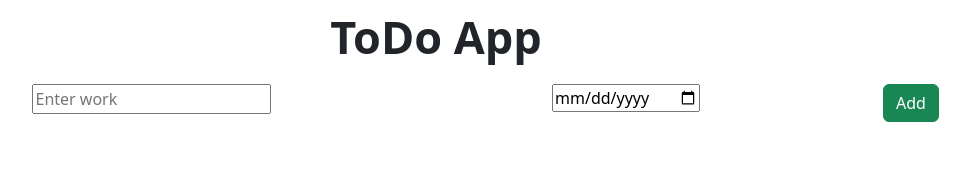
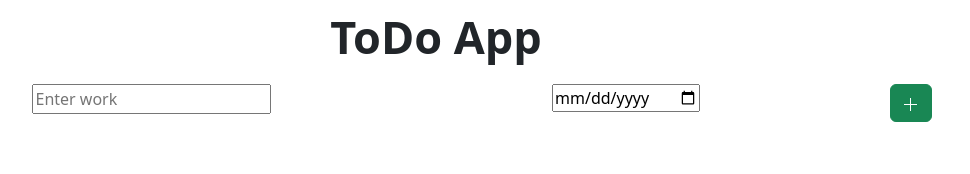
Before and after one commit to Aaryan-Sharma-5/Learning_React, a React (Vite) app in the folder Projects/ToDo-App/: page / in a window 1280 px wide. Shown: the top 174 px of the page, without its empty margins (204-1174 px from the left). Built offline with nearby package versions, Linux system fonts and the light colour scheme.

Commit message:
Added React Icons

```diff
--- a/Projects/ToDo-App/package.json
+++ b/Projects/ToDo-App/package.json
@@ -12,7 +12,8 @@
   "dependencies": {
     "bootstrap": "^5.3.3",
     "react": "^18.3.1",
-    "react-dom": "^18.3.1"
+    "react-dom": "^18.3.1",
+    "react-icons": "^5.3.0"
   },
   "devDependencies": {
     "@eslint/js": "^9.13.0",
--- a/Projects/ToDo-App/src/components/AddTodo.jsx
+++ b/Projects/ToDo-App/src/components/AddTodo.jsx
@@ -1,4 +1,6 @@
 import { useState } from "react";
+import { VscAdd } from "react-icons/vsc";
+
 
 function AddTodo({ onNewItem }) {
   const [todoName, setTodoName] = useState("");
@@ -38,7 +40,7 @@ function AddTodo({ onNewItem }) {
             className="btn btn-success"
             onClick={onAddChange}
           >
-            Add
+            <VscAdd />
           </button>
         </div>
       </div>
--- a/Projects/ToDo-App/src/components/TodoItem.jsx
+++ b/Projects/ToDo-App/src/components/TodoItem.jsx
@@ -1,3 +1,5 @@
+import { MdDelete } from "react-icons/md";
+
 function TodoItem({ todoName, todoDate, onDeleteClick }) {
   return (
     <div className="container text-center">
@@ -7,7 +9,7 @@ function TodoItem({ todoName, todoDate, onDeleteClick }) {
         <div className="col-2">
           <button type="button" className="btn btn-danger"
           onClick={() => onDeleteClick(todoName)}>
-            Delete
+            <MdDelete />
           </button>
         </div>
       </div>
```
Also changed, not shown: 1 other file (tests, documents, lock files or other folders).
